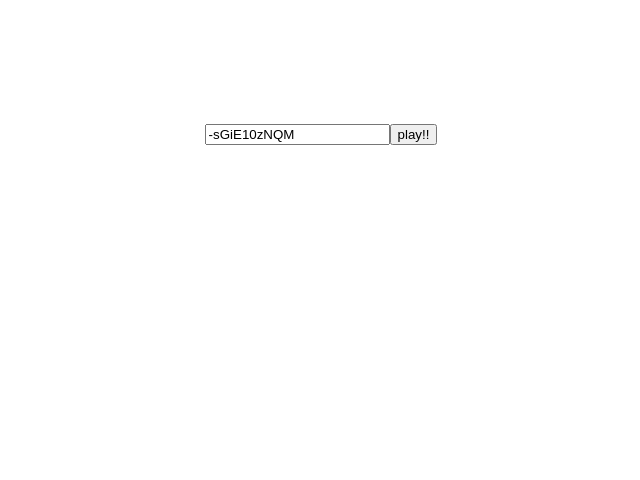
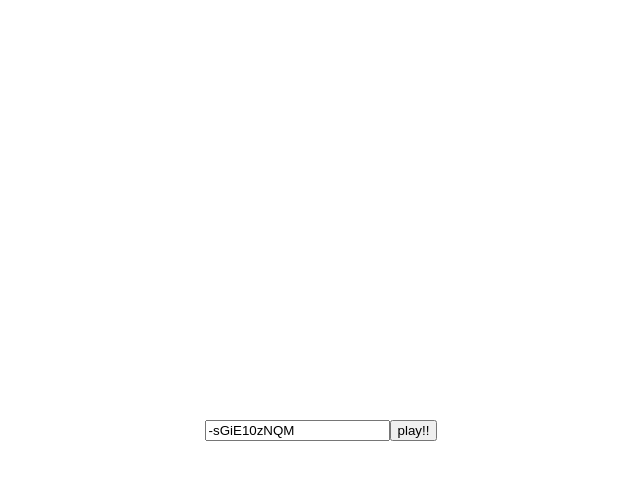
Before and after one commit to tamanugi/youtube-multi-subtitle-player, a Vue app: page /#/ in a window 1280 px wide. Shown: the top 480 px of the page, without its empty margins (319-959 px from the left). Built offline with nearby package versions, Linux system fonts and the light colour scheme.

Commit message:
Appearance adjustment

```diff
--- a/src/components/Player.vue
+++ b/src/components/Player.vue
@@ -1,8 +1,18 @@
 <template>
   <div class="player">
-    <div id="video-player"></div>
-    <div class="subtitle">{{ subtitle_ja }}</div>
-    <div class="subtitle">{{ subtitle_en }}</div>
+    <div id="player-area">
+      <div id="video-player"></div>
+      <div class="caption-window caption-window-ja">
+        <span class="captions">
+          <span class="subtitle">{{ subtitle_ja }}</span>
+        </span>
+      </div>
+      <div class="caption-window">
+        <span class="captions">
+          <span class="subtitle">{{ subtitle_en }}</span>
+        </span>
+      </div>
+    </div>
     <div>
       <input type="text" v-model="videoid"><button v-on:click="loadYoutube">play!!</button>
     </div>
@@ -108,7 +118,41 @@ a {
   color: #42b983;
 }
 
+.caption-window {
+  position: absolute;
+  text-align: center;
+  width: 640px;
+  margin: 0 auto;
+  bottom: 2%;
+  z-index: 35;
+}
+
+.caption-window-ja {
+  position: absolute;
+  text-align: center;
+  bottom: 10%;
+  z-index: 35;
+}
+
+.captions {
+  text-align: center;
+}
+
 .subtitle {
-  height: 32px;
+  font-size: 16px;
+  bottom: 0px;
+  border-radius: 2px;
+  color: white;
+  fill: rgb(255, 255, 255);
+  background: rgba(8, 8, 8, 0.74902);
+  font-family: Roboto, "Arial Unicode Ms", Arial, Helvetica, Verdana, "PT Sans Caption", sans-serif;
+}
+
+#player-area {
+  position: relative;
+  z-index: 1;
+  margin: 0 auto;
+  width: 640px;
+  height: 360px;
 }
 </style>
```
